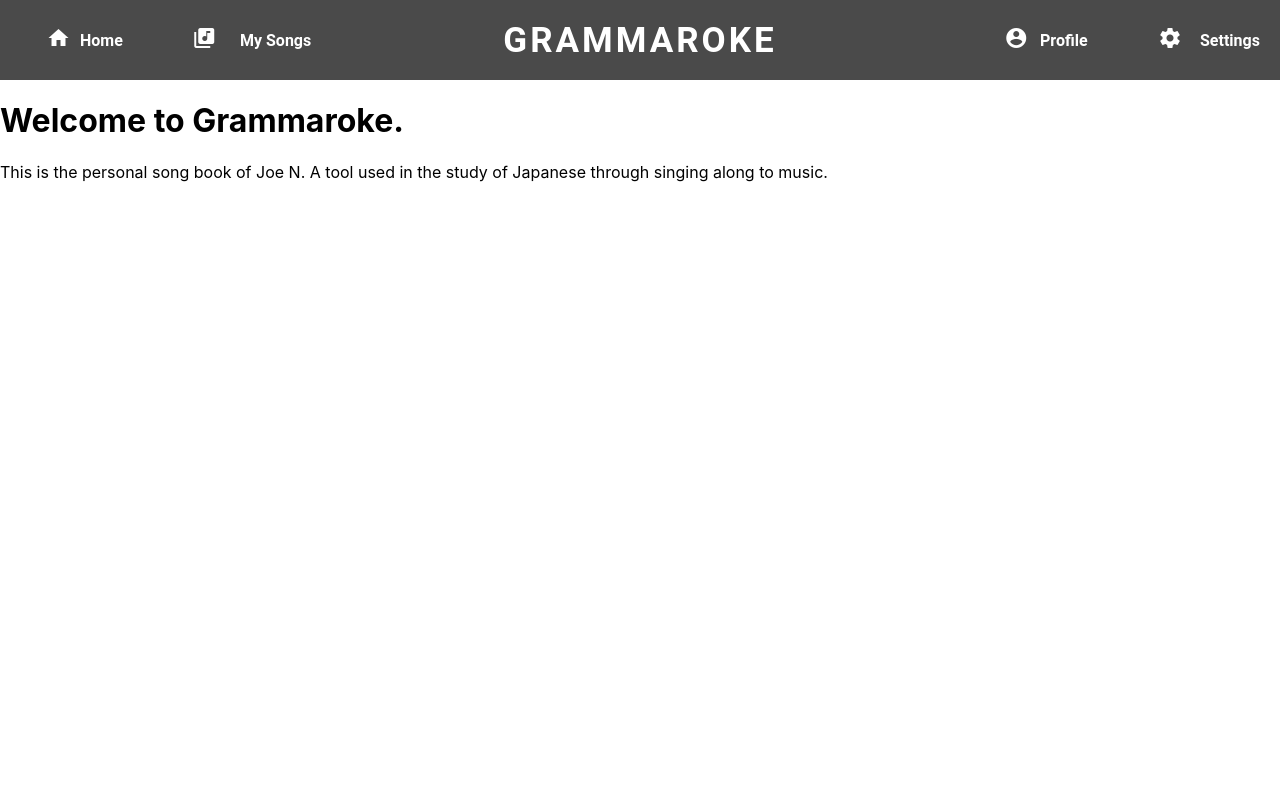
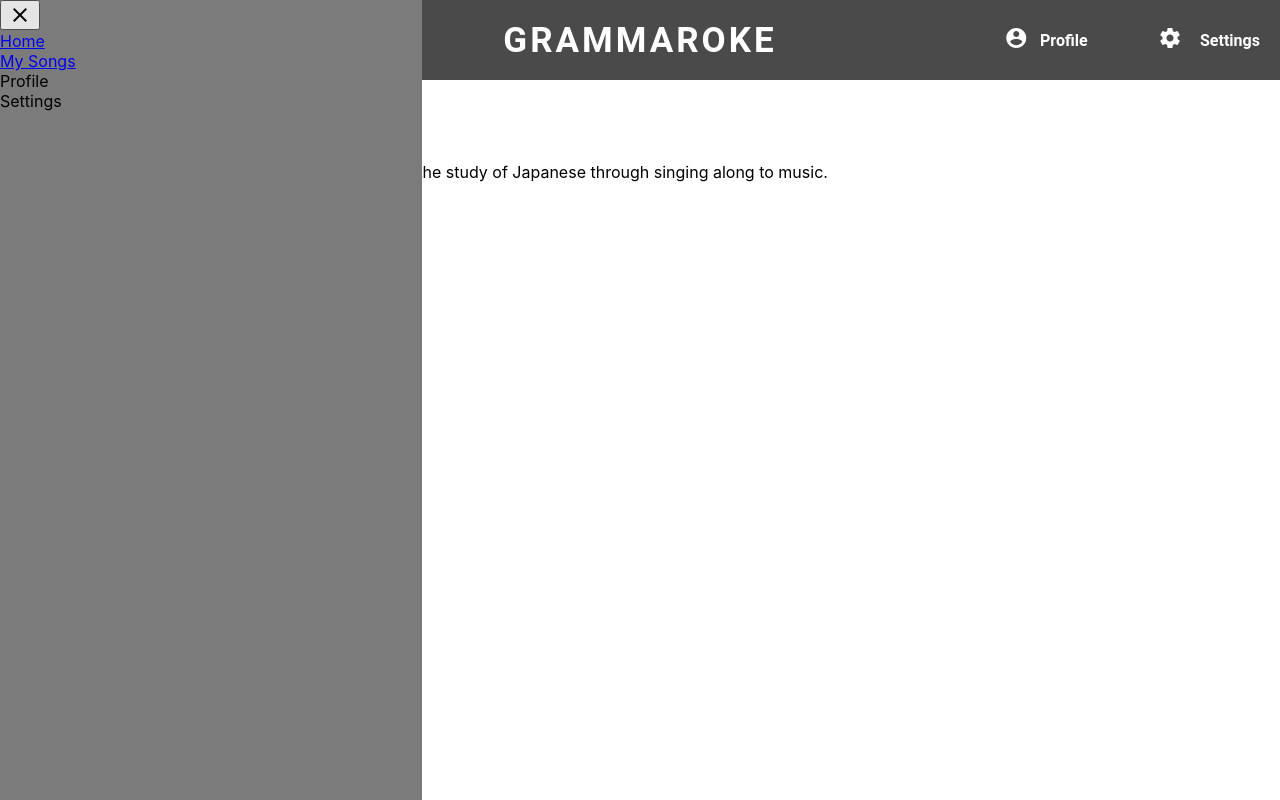
Before and after one commit to joengyn7/grammaroke, a React (Create React App) app in the folder ui/: page / in a window 1280 px wide. Built offline with nearby package versions, Linux system fonts and the light colour scheme.

Commit message:
added side drawer (#2)

```diff
--- a/ui/src/App.js
+++ b/ui/src/App.js
@@ -1,5 +1,6 @@
 import React from 'react'
 import Header from "./components/header/Header"
+import Drawer from "./components/drawer/Drawer"
 import Home from "./components/views/home/Home"
 import MySongs from "./components/views/mySongs/MySongs"
 import AddSongText from "./components/views/addSongText/AddSongText"
@@ -13,10 +14,14 @@ import {
 } from "react-router-dom";
 
 function App() {
+  const [drawerOpen, setDrawerOpen] = React.useState(true)
+
   return (
     <div className="app">
       <BrowserRouter>
-        <Header />
+        <Drawer drawerOpen={drawerOpen} setDrawerOpen={setDrawerOpen}/>
+        <div className="grid-container">
+          <Header setDrawerOpen={setDrawerOpen}/>
           <Switch>
             <Route path="/songtext">
               <SongText/>
@@ -31,6 +36,7 @@ function App() {
               <Home/>
             </Route>
           </Switch>
+        </div>
       </BrowserRouter>
     </div>
   );
--- a/ui/src/app.scss
+++ b/ui/src/app.scss
@@ -1,4 +1,8 @@
 .app {
+    height: 100%;
+}
+
+.grid-container {
     height: 100%;
     display: grid;
     grid-template-rows: min-content auto;
--- /dev/null
+++ b/ui/src/components/drawer/Drawer.js
@@ -0,0 +1,17 @@
+import React from 'react'
+import {Link} from "react-router-dom";
+import "./drawer.scss"
+
+function Drawer({drawerOpen, setDrawerOpen}) {
+    return (
+        <div className="drawer-container" style={{ transform: drawerOpen ? undefined : 'translatex(-100%)' }}>
+            <button class="material-icons" onClick={() => setDrawerOpen(false)}>close</button>
+            <div><Link to="/">Home</Link></div>
+            <div><Link to="/mysongs">My Songs</Link></div>
+            <div><a>Profile</a></div>
+            <div><a>Settings</a></div>
+        </div>
+    );
+  }
+
+  export default Drawer;
--- /dev/null
+++ b/ui/src/components/drawer/drawer.scss
@@ -0,0 +1,7 @@
+.drawer-container {
+    background-color: #7b7b7b;
+    position: absolute;
+    width: 33%;
+    height: 100%;
+    transition-duration: 0.5s;
+}
--- a/ui/src/components/header/Header.js
+++ b/ui/src/components/header/Header.js
@@ -3,10 +3,10 @@ import {Link} from "react-router-dom";
 
 const songTitle = 'GRAMMAROKE'
 
-function Header() {
+function Header({setDrawerOpen}) {
   return (
     <header>
-      <div className="menu"><span class="material-icons">menu</span></div>
+      <button className="menu" onClick={() => setDrawerOpen(true)}><span class="material-icons">menu</span></button>
 
       <div className="nav">
         <div className="link">
```
Also changed, not shown: ui/src/components/header/header.scss (+0 -68 lines), 1 other file (tests, documents, lock files or other folders). Lines whose indentation alone changed are shown as unchanged.
